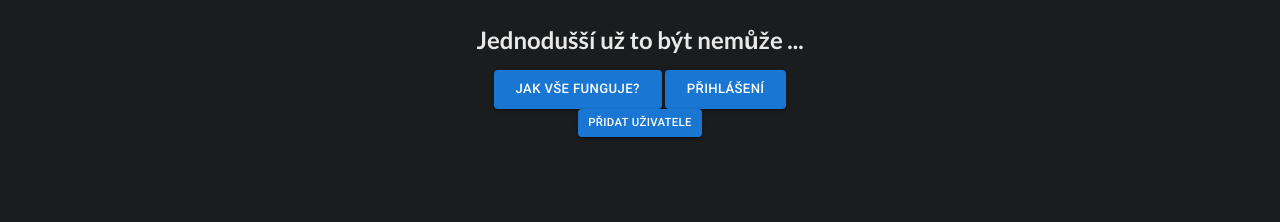
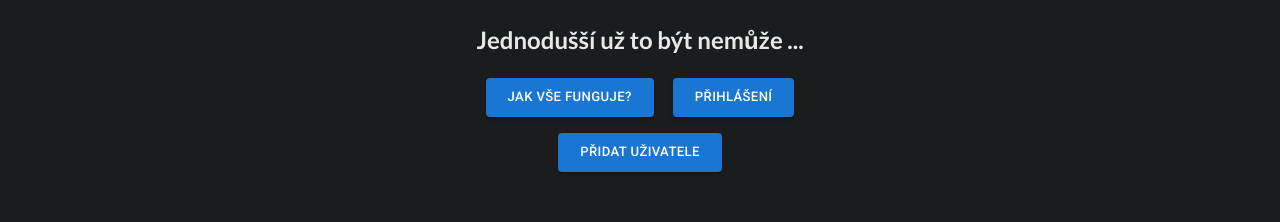
Before and after one commit to danielvrsek/uu-biot-t06, a React (Create React App) app in the folder dashboard/client/: page / in a window 1280 px wide. Shown: the part 172-394 px from the top of the page. Built offline with nearby package versions, Linux system fonts and the light colour scheme; no server answers.

Commit message:
Changed visual of login form

```diff
--- a/dashboard/client/src/admin_console/components/weatherstation/AddUser.js
+++ b/dashboard/client/src/admin_console/components/weatherstation/AddUser.js
@@ -32,7 +32,7 @@ const AddUser = () => {
     };
     return (
         <div style={{ marginBottom: '10px' }}>
-            <Button onClick={handleOpen} variant="contained" size="small">
+            <Button onClick={handleOpen} variant="contained" size="large" sx={{m: 1}}>
                 Přidat uživatele
             </Button>
             <Modal
--- a/dashboard/client/src/components/adminDashboard/CreateUser.js
+++ b/dashboard/client/src/components/adminDashboard/CreateUser.js
@@ -25,7 +25,7 @@ const CreateUser = () => {
 
     return (
         <div>
-            <form className="ui form" style={{ marginTop: '50px' }}>
+            <form className="ui form" style={{ marginTop: '10px' }}>
                 <h4 className="ui dividing header">Přidat nového uživatele</h4>
                 <div className="field">
                     <label>Jméno</label>
--- a/dashboard/client/src/components/home/TopHome.js
+++ b/dashboard/client/src/components/home/TopHome.js
@@ -15,14 +15,14 @@ const TopHome = () => {
                 </h1>
                 <h2>Jednodušší už to být nemůže ...</h2>
                 <NavLink to="/customer-info">
-                    <Button variant="contained" size="large">
+                    <Button variant="contained" size="large" sx={{m: 1}}>
                         Jak vše funguje?
                     </Button>
                 </NavLink>{' '}
                 {userContext === null ? (
                     <>
                         <NavLink to="/login">
-                            <Button variant="contained" size="large">
+                            <Button variant="contained" size="large" sx={{m: 1}}>
                                 Přihlášení
                             </Button>
                         </NavLink>{' '}
```
